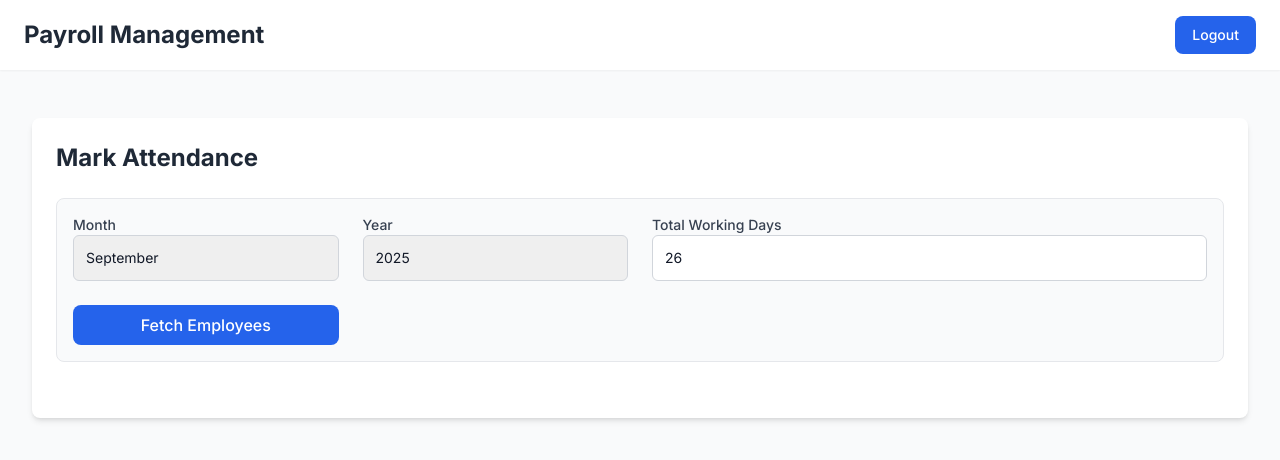
After one commit to Sriharan-S/TouchMark-Drive, a Django app: page /payroll/attendance/ in a window 1280 px wide. The commit adds this page. Shown: the top 460 px of the page. Run offline with Django 5.2, Linux system fonts and the light colour scheme; the visitor is signed in with stand-in values (Sample User, id 1); parts of the project's set-up code (start-up, migrations or seed data) failed here and were passed over; some libraries are stand-ins or nearby versions.

Commit message:
add attendance management: create attendance form, view, and template; update models and utils for attendance tracking

```diff
--- a/payroll/forms.py
+++ b/payroll/forms.py
@@ -1,5 +1,6 @@
 from django import forms
-from .models import Salary
+from .models import Salary, Attendance
+import datetime
 
 class SalaryForm(forms.ModelForm):
     class Meta:
@@ -14,5 +15,41 @@ class SalaryForm(forms.ModelForm):
             })
 
 class PayrollRunForm(forms.Form):
-    month = forms.IntegerField(min_value=1, max_value=12)
-    year = forms.IntegerField()
+    MONTH_CHOICES = [
+        (1, 'January'), (2, 'February'), (3, 'March'), (4, 'April'),
+        (5, 'May'), (6, 'June'), (7, 'July'), (8, 'August'),
+        (9, 'September'), (10, 'October'), (11, 'November'), (12, 'December')
+    ]
+
+    current_year = datetime.date.today().year
+    YEAR_CHOICES = [(year, year) for year in range(current_year - 10, current_year + 2)]
+
+    month = forms.ChoiceField(choices=MONTH_CHOICES, initial=datetime.date.today().month)
+    year = forms.ChoiceField(choices=YEAR_CHOICES, initial=current_year)
+
+    def __init__(self, *args, **kwargs):
+        super().__init__(*args, **kwargs)
+        for field in self.fields:
+            self.fields[field].widget.attrs.update({
+                'class': 'relative block w-full px-3 py-3 text-gray-900 placeholder-gray-500 border border-gray-300 rounded-md appearance-none focus:outline-none focus:ring-indigo-500 focus:border-indigo-500 focus:z-10 sm:text-sm'
+            })
+
+class AttendanceForm(forms.Form):
+    MONTH_CHOICES = [
+        (1, 'January'), (2, 'February'), (3, 'March'), (4, 'April'),
+        (5, 'May'), (6, 'June'), (7, 'July'), (8, 'August'),
+        (9, 'September'), (10, 'October'), (11, 'November'), (12, 'December')
+    ]
+
+    current_year = datetime.date.today().year
+    YEAR_CHOICES = [(year, year) for year in range(current_year - 10, current_year + 2)]
+
+    month = forms.ChoiceField(choices=MONTH_CHOICES, initial=datetime.date.today().month)
+    year = forms.ChoiceField(choices=YEAR_CHOICES, initial=current_year)
+
+    def __init__(self, *args, **kwargs):
+        super().__init__(*args, **kwargs)
+        for field in self.fields:
+            self.fields[field].widget.attrs.update({
+                'class': 'relative block w-full px-3 py-3 text-gray-900 placeholder-gray-500 border border-gray-300 rounded-md appearance-none focus:outline-none focus:ring-indigo-500 focus:border-indigo-500 focus:z-10 sm:text-sm'
+            })
--- a/payroll/urls.py
+++ b/payroll/urls.py
@@ -9,4 +9,5 @@ urlpatterns = [
     path('run/', views.payroll_run, name='payroll_run'),
     path('payslip/<int:payroll_id>/', views.view_payslip, name='view_payslip'),
     path('payslip/<int:payroll_id>/download/', views.download_payslip, name='download_payslip'),
+    path('attendance/', views.attendance, name='attendance'),
 ]
--- a/payroll/views.py
+++ b/payroll/views.py
@@ -2,10 +2,11 @@ from django.http import HttpResponse
 from django.shortcuts import render, redirect, get_object_or_404
 from django.contrib.auth.decorators import login_required
 from django.contrib import messages
-from .models import Salary, Payroll
+from .models import Salary, Payroll, Attendance
 from employees.models import Employee
-from .forms import SalaryForm, PayrollRunForm
+from .forms import SalaryForm, PayrollRunForm, AttendanceForm
 from .utils import generate_payslip_pdf
+import datetime
 
 @login_required
 def salary_setup(request, employee_id):
@@ -64,16 +65,24 @@ def payroll_run(request):
             for employee in employees:
                 try:
                     salary = Salary.objects.get(employee=employee)
-                    gross = salary.basic_pay + (salary.basic_pay * salary.hra_percentage / 100) + (salary.basic_pay * salary.allowance_percentage / 100)
-                    deductions = (gross * salary.pf_percentage / 100) + (gross * salary.tax_percentage / 100)
-                    net = gross - deductions
+                    attendance = Attendance.objects.get(employee=employee, month=month, year=year)
+
+                    monthly_gross = salary.basic_pay + (salary.basic_pay * salary.hra_percentage / 100) + (salary.basic_pay * salary.allowance_percentage / 100)
+                    earned_gross = (monthly_gross / attendance.total_working_days) * attendance.days_present
+
+                    deductions = (earned_gross * salary.pf_percentage / 100) + (earned_gross * salary.tax_percentage / 100)
+                    net = earned_gross - deductions
 
                     Payroll.objects.update_or_create(
                         employee=employee, month=month, year=year,
-                        defaults={'gross_salary': gross, 'deductions': deductions, 'net_salary': net}
+                        defaults={'gross_salary': earned_gross, 'deductions': deductions, 'net_salary': net}
                     )
                 except Salary.DoesNotExist:
                     messages.warning(request, f'Salary not set up for {employee}.')
+                except Attendance.DoesNotExist:
+                    messages.error(request, f'Attendance not found for {employee} for {month}/{year}. Please mark attendance to proceed.')
+                    return redirect('payroll:payroll_run')
+
             messages.success(request, 'Payroll run completed successfully.')
             return redirect('payroll:payroll_run')
     else:
@@ -88,9 +97,12 @@ def view_payslip(request, payroll_id):
 
     try:
         salary = Salary.objects.get(employee=payroll.employee)
+        attendance = Attendance.objects.get(employee=payroll.employee, month=payroll.month, year=payroll.year)
     except Salary.DoesNotExist:
-        # Handle case where salary is not found, maybe redirect or show an error
         messages.error(request, f"Salary information not found for {payroll.employee}.")
+        return redirect('payroll:payroll_run')
+    except Attendance.DoesNotExist:
+        messages.error(request, f"Attendance not found for {payroll.employee} for {payroll.month}/{payroll.year}.")
         return redirect('payroll:payroll_run')
 
     basic_pay = salary.basic_pay
@@ -100,12 +112,22 @@ def view_payslip(request, payroll_id):
     pf = payroll.gross_salary * salary.pf_percentage / 100
     tax = payroll.gross_salary * salary.tax_percentage / 100
 
+    absent_days = attendance.total_working_days - attendance.days_present
+    absent_days_deduction = (salary.basic_pay / attendance.total_working_days) * absent_days
+
+    deductions = pf + tax + absent_days_deduction
+
     context = {
         'payroll': payroll,
         'hra': hra,
         'allowance': allowance,
         'pf': pf,
         'tax': tax,
+        'attendance': attendance,
+        'absent_days': absent_days,
+        'absent_days_deduction': absent_days_deduction,
+        'deductions': deductions,
+        'salary': salary,  # Added salary object to context
     }
     return render(request, 'payroll/payslip.html', context)
 
@@ -116,3 +138,42 @@ def download_payslip(request, payroll_id):
     response = HttpResponse(pdf, content_type='application/pdf')
     response['Content-Disposition'] = f'attachment; filename="payslip_{payroll.employee.emp_code}_{payroll.month}_{payroll.year}.pdf"'
     return response
+
+@login_required
+def attendance(request):
+    if request.method == 'POST' and 'fetch_employees' in request.POST:
+        form = AttendanceForm(request.POST)
+        if form.is_valid():
+            month = form.cleaned_data['month']
+            year = form.cleaned_data['year']
+            total_working_days = request.POST.get('total_working_days')
+            employees = Employee.objects.filter(is_active=True)
+            context = {
+                'form': form,
+                'employees': employees,
+                'month': month,
+                'year': year,
+                'total_working_days': total_working_days,
+            }
+            return render(request, 'payroll/attendance.html', context)
+    elif request.method == 'POST' and 'save_attendance' in request.POST:
+        month = request.POST.get('month')
+        year = request.POST.get('year')
+        total_working_days = request.POST.get('total_working_days')
+        employees = Employee.objects.filter(is_active=True)
+        for employee in employees:
+            days_present = request.POST.get(f'days_present_{employee.pk}')
+            Attendance.objects.update_or_create(
+                employee=employee,
+                month=month,
+                year=year,
+                defaults={
+                    'total_working_days': total_working_days,
+                    'days_present': days_present,
+                }
+            )
+        messages.success(request, 'Attendance saved successfully.')
+        return redirect('payroll:attendance')
+    else:
+        form = AttendanceForm()
+    return render(request, 'payroll/attendance.html', {'form': form})
--- a/payroll_management/settings.py
+++ b/payroll_management/settings.py
@@ -40,6 +40,7 @@ INSTALLED_APPS = [
     'accounts',
     'employees',
     'payroll',
+    'payroll.templatetags',
 ]
 
 MIDDLEWARE = [
--- a/templates/accounts/login.html
+++ b/templates/accounts/login.html
@@ -33,7 +33,7 @@
                 <div class="space-y-4 rounded-md shadow-sm">
                     <!-- Email/Username input field -->
                     <div>
-                        <label for="username" class="sr-only">Email/Username</label>
+                        <label for="username" class="sr-only">Username</label>
                         <input id="username" name="username" type="text" required
                                class="relative block w-full px-3 py-3 text-gray-900 placeholder-gray-500 border border-gray-300 rounded-md appearance-none focus:outline-none focus:ring-indigo-500 focus:border-indigo-500 focus:z-10 sm:text-sm"
                                placeholder="Email/Username">
--- /dev/null
+++ b/templates/payroll/attendance.html
@@ -0,0 +1,62 @@
+{% extends 'base.html' %}
+
+{% block title %}Attendance{% endblock %}
+
+{% block content %}
+<div class="container p-8 mx-auto">
+    <div class="p-6 bg-white rounded-lg shadow-md">
+        <h2 class="text-2xl font-bold text-gray-800 mb-6">Mark Attendance</h2>
+
+        <form method="post" class="grid grid-cols-1 md:grid-cols-4 gap-6 items-end p-4 border border-gray-200 rounded-lg mb-8 bg-gray-50">
+            {% csrf_token %}
+            <div>
+                <label for="{{ form.month.id_for_label }}" class="block text-sm font-medium text-gray-700">Month</label>
+                {{ form.month }}
+            </div>
+            <div>
+                <label for="{{ form.year.id_for_label }}" class="block text-sm font-medium text-gray-700">Year</label>
+                {{ form.year }}
+            </div>
+            <div class="md:col-span-2">
+                <label for="total_working_days" class="block text-sm font-medium text-gray-700">Total Working Days</label>
+                <input type="number" name="total_working_days" value="26" id="total_working_days" class="relative block w-full px-3 py-3 text-gray-900 placeholder-gray-500 border border-gray-300 rounded-md appearance-none focus:outline-none focus:ring-indigo-500 focus:border-indigo-500 focus:z-10 sm:text-sm" readonly="true" required>
+            </div>
+            <button type="submit" name="fetch_employees" class="w-full px-6 py-2 font-medium text-white bg-blue-600 rounded-lg hover:bg-blue-700 focus:outline-none focus:ring-2 focus:ring-offset-2 focus:ring-blue-500">
+                Fetch Employees
+            </button>
+        </form>
+
+        {% if employees %}
+        <form method="post">
+            {% csrf_token %}
+            <input type="hidden" name="month" value="{{ month }}">
+            <input type="hidden" name="year" value="{{ year }}">
+            <input type="hidden" name="total_working_days" value="{{ total_working_days }}">
+            <div class="overflow-x-auto">
+                <table class="min-w-full bg-white">
+                    <thead class="bg-gray-100">
+                        <tr>
+                            <th class="px-6 py-3 text-xs font-medium tracking-wider text-left text-gray-600 uppercase">Employee</th>
+                            <th class="px-6 py-3 text-xs font-medium tracking-wider text-left text-gray-600 uppercase">Days Present</th>
+                        </tr>
+                    </thead>
+                    <tbody id="attendanceTableBody" class="divide-y divide-gray-200">
+                        {% for employee in employees %}
+                        <tr>
+                            <td class="px-6 py-4 whitespace-nowrap">{{ employee }}</td>
+                            <td class="px-6 py-4 whitespace-nowrap">
+                                <input type="number" name="days_present_{{ employee.pk }}" class="relative block w-full px-3 py-3 text-gray-900 placeholder-gray-500 border border-gray-300 rounded-md appearance-none focus:outline-none focus:ring-indigo-500 focus:border-indigo-500 focus:z-10 sm:text-sm" required>
+                            </td>
+                        </tr>
+                        {% endfor %}
+                    </tbody>
+                </table>
+            </div>
+            <button type="submit" name="save_attendance" class="w-full mt-4 px-6 py-2 font-medium text-white bg-green-600 rounded-lg hover:bg-green-700 focus:outline-none focus:ring-2 focus:ring-offset-2 focus:ring-green-500">
+                Save Attendance
+            </button>
+        </form>
+        {% endif %}
+    </div>
+</div>
+{% endblock %}
```
Also changed, not shown: PMA.txt (deleted, +0 -131 lines), payroll/models.py (+13 -0 lines), payroll/templatetags/math_filters.py (added, +10 -0 lines), payroll/utils.py (+35 -5 lines), templates/dashboard.html (+14 -5 lines), templates/payroll/payslip.html (+12 -13 lines), payroll/migrations/0003_attendance.py (added).
